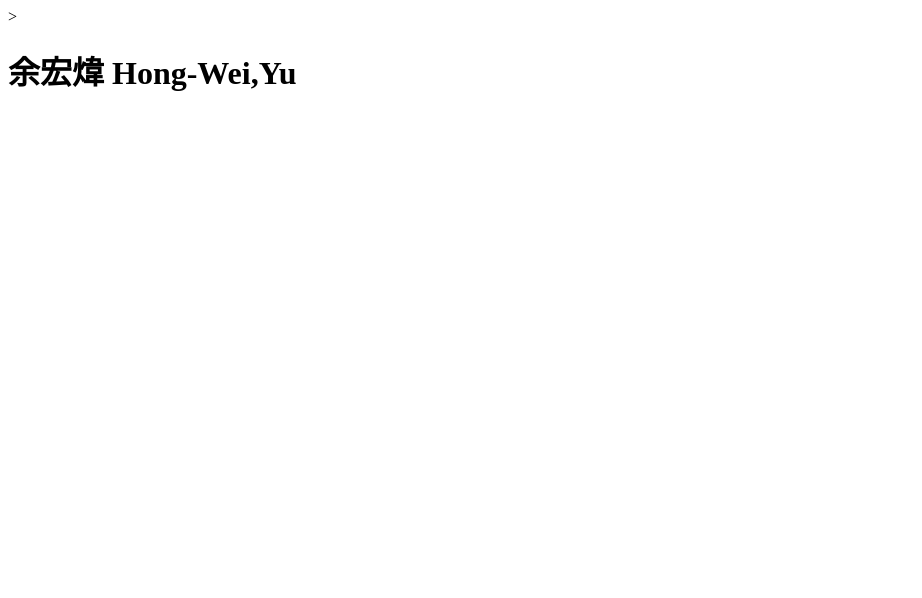
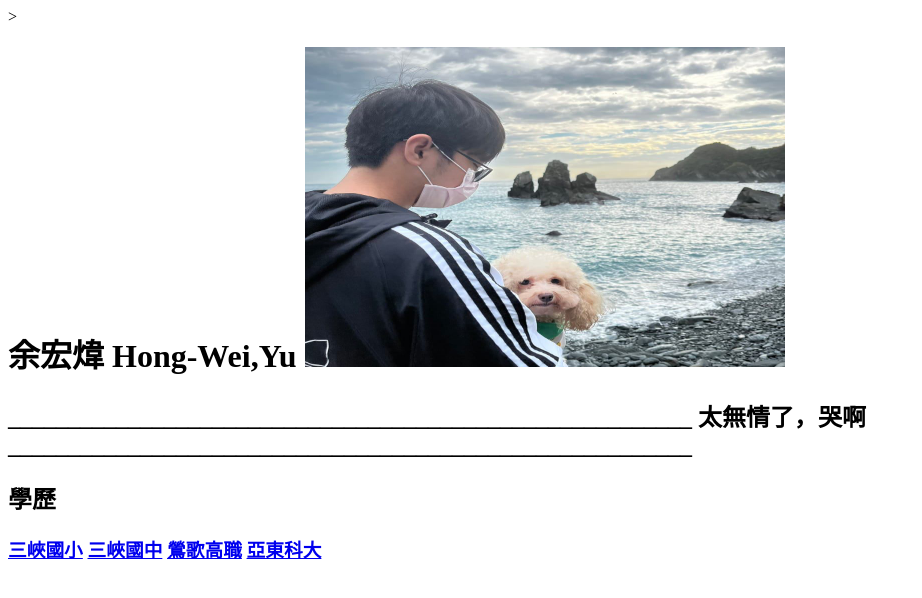
Before and after one commit to Yufilia/Yufilia, a plain HTML site: page resume.html in a window 1280 px wide. Shown: the whole page, without its empty margins (0-922 px from the left). Drawn offline with Linux system fonts and the light colour scheme.

Commit message:
20220412

```diff
--- a/resume.html
+++ b/resume.html
@@ -1,8 +1,35 @@
 ><head>
+    <meta charset="UTF-8">
+    <meta http-equiv="X-UA-Compatible" content="IE=edge">
+    <meta name="viewport" content="width=device-width, initial-scale=1.0">
     <title>余宏煒的個人履歷</title>
+    <link rel="shortcut icon" href="me/picture2.jpg" type="image/x-icon">
+    <style>
+        #container{
+            background-color:rgb(219, 115, 245);
+            margin:0px auto;
+            width:800px;
+        }
+    </style>
 </head>
 <body>
     <h1>
         余宏煒 Hong-Wei,Yu
+        <img src="me/picture1.jpg"width="480" height="320">
     </h1>
+    <h2>
+        _________________________________________________________
+
+        太無情了，哭啊
+        _________________________________________________________
+    </h2>
+    <h2>
+        學歷
+    </h2>
+    <h3>
+        <a href="https://web.shps.ntpc.edu.tw/" target="_blank" rel="noopener noreferrer">三峽國小</a>
+        <a href="https://www.shjhs.ntpc.edu.tw/" target="_blank" rel="noopener noreferrer">三峽國中</a>
+        <a href="https://www.ykvs.ntpc.edu.tw/" target="_blank" rel="noopener noreferrer">鶯歌高職</a>
+        <a href="https://www.aeust.edu.tw" target="_blank" rel="noopener noreferrer">亞東科大</a>
+    </h3>
 </body>
```
